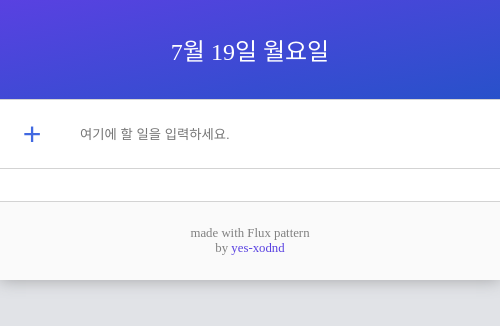
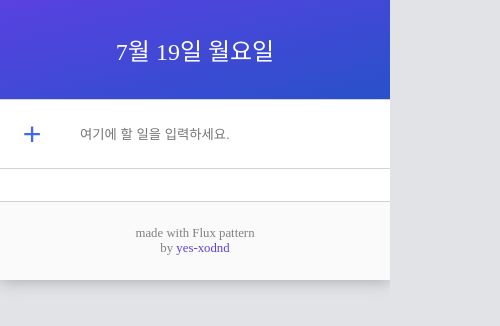
Before and after one commit to yes-xodnd/flux-todo, a plain HTML site: page index.html in a window 390 px wide. Shown: the whole page, 500 px wide, since content can reach past the window. Drawn offline with Linux system fonts and the light colour scheme.

Commit message:
Update responsive

```diff
--- a/src/style/style.css
+++ b/src/style/style.css
@@ -32,7 +32,7 @@ body {
 
 @media (max-width: 500px) {
   .app {
-    min-width: none;
+    min-width:fit-content;
     width: 100%;
   }
 }
```
